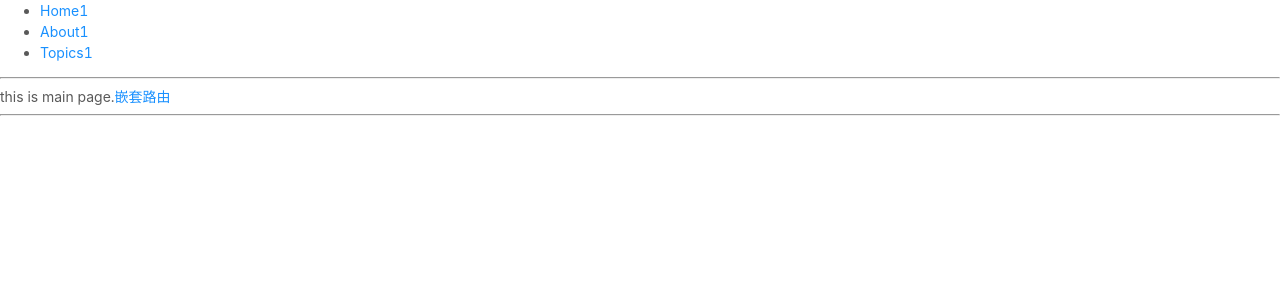
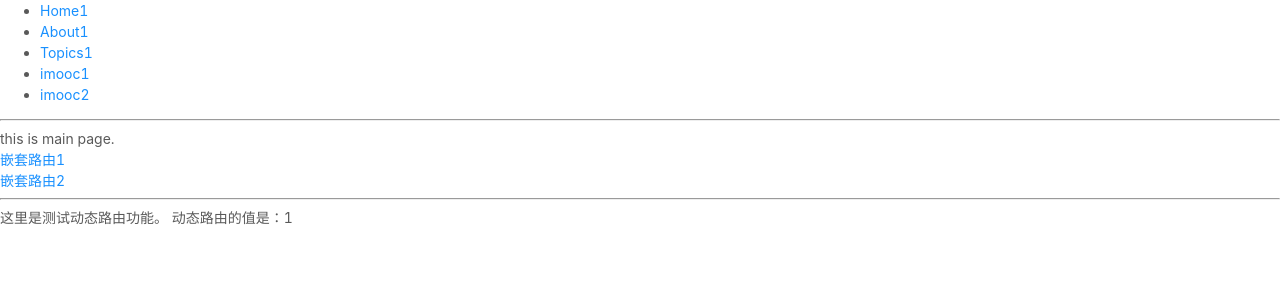
Before and after one commit to 1256807020/ReactCMS, a React app: page /#/main/1 in a window 1280 px wide. Shown: the top 300 px of the page. Built offline with nearby package versions, Linux system fonts and the light colour scheme.

Commit message:
动态路由demo

```diff
--- a/src/index.js
+++ b/src/index.js
@@ -2,7 +2,7 @@ import React from 'react';
 import ReactDOM from 'react-dom';
 import './index.css';
 // import Admin from './Admin';
-import Router from './pages/route_demo/route2/router'
+import Router from './pages/route_demo/route3/router'
 import * as serviceWorker from './serviceWorker';
 
 ReactDOM.render(<Router />, document.getElementById('root'));
--- /dev/null
+++ b/src/pages/route_demo/route3/Home.js
@@ -0,0 +1,30 @@
+import React from 'react'
+import { Link } from 'react-router-dom'
+export default class Home extends React.Component {
+
+    render() {
+        return (
+            <div>
+                <ul>
+                    <li>
+                        <Link to="/main">Home1</Link>
+                    </li>
+                    <li>
+                        <Link to="/about">About1</Link>
+                    </li>
+                    <li>
+                        <Link to="/topics">Topics1</Link>
+                    </li>
+                    <li>
+                        <Link to="/imooc1">imooc1</Link>
+                    </li>
+                    <li>
+                        <Link to="/imooc2">imooc2</Link>
+                    </li>
+                </ul>
+                <hr />
+                {this.props.children}
+            </div>
+        );
+    }
+}
--- /dev/null
+++ b/src/pages/route_demo/route3/Main.js
@@ -0,0 +1,18 @@
+import React from 'react'
+import { Link } from 'react-router-dom'
+export default class Main extends React.Component {
+
+    render() {
+        return (
+            <div>
+                this is main page.
+                <br/>
+                <Link to="/main/test-id">嵌套路由1</Link>
+                <br/>
+                <Link to="/main/456">嵌套路由2</Link>
+                <hr/>
+                {this.props.children}
+            </div>
+        );
+    }
+}
--- /dev/null
+++ b/src/pages/route_demo/route3/NoMatch.js
@@ -0,0 +1,11 @@
+import React from 'react'
+export default class Home extends React.Component {
+
+    render() {
+        return (
+            <div>
+                404 No Pages.
+            </div>
+        );
+    }
+}
--- /dev/null
+++ b/src/pages/route_demo/route3/info.js
@@ -0,0 +1,12 @@
+import React from 'react'
+export default class Info extends React.Component {
+
+    render() {
+        return (
+            <div>
+                这里是测试动态路由功能。
+                动态路由的值是：{this.props.match.params.value}
+            </div>
+        );
+    }
+}
--- /dev/null
+++ b/src/pages/route_demo/route3/router.js
@@ -0,0 +1,30 @@
+import React from 'react'
+import { HashRouter as Router, Route, Link, Switch} from 'react-router-dom'
+import Main from './Main'
+import Info from './info'
+import About from './../route1/about'
+import Topic from './../route1/topic'
+import Home from './Home'
+import NoMatch from './NoMatch'
+export default class IRouter extends React.Component{
+
+    render(){
+        return (
+            <Router>
+                <Home>
+                    <Switch>
+                        <Route path="/main" render={() =>
+                            <Main>
+                                <Route path="/main/:value" component={Info}></Route>
+                            </Main>
+                        }></Route>
+                        <Route path="/about" component={About}></Route>
+                        <Route exact={true} path="/about/abc" component={About}></Route>
+                        <Route path="/topics" component={Topic}></Route>
+                        <Route component={NoMatch}></Route>
+                    </Switch>
+                </Home>
+            </Router>
+        );
+    }
+}
```
